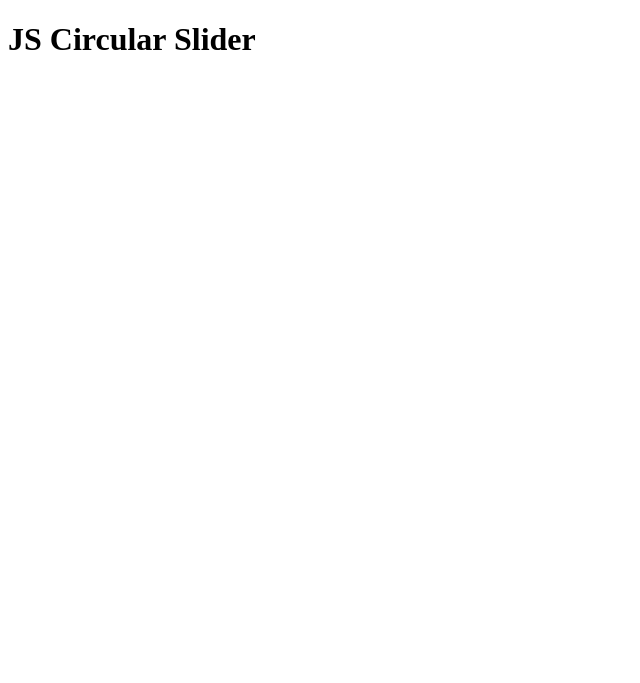
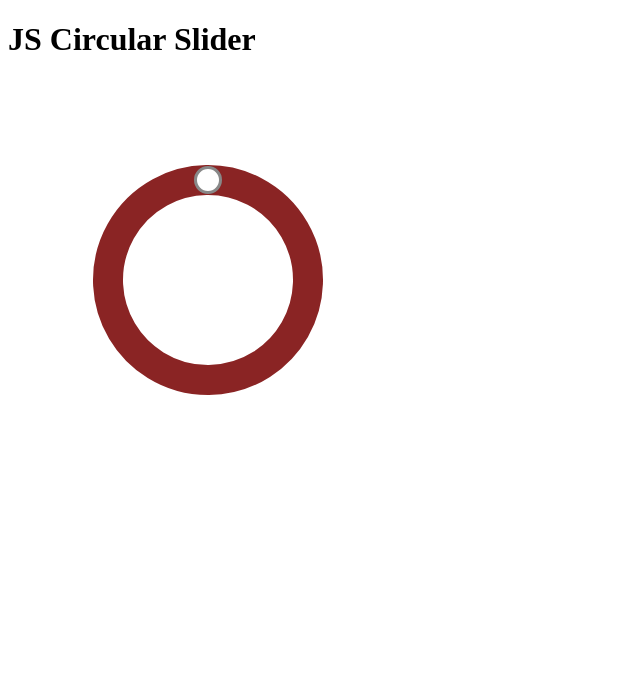
Before and after one commit to nkoporec/circular-slider, a plain HTML site: page index.html in a window 1280 px wide. Shown: the whole page, without its empty margins (0-640 px from the left). Drawn offline with Linux system fonts and the light colour scheme.

Commit message:
Cleanup, create basic circle slider with handler

```diff
--- a/index.html
+++ b/index.html
@@ -23,6 +23,7 @@
                     max: 100,
                     step: 10,
                     initialVal: 50,
+                    color: "#8a2424",
                 },
             ]
         };
--- a/slider.js
+++ b/slider.js
@@ -2,63 +2,109 @@ class Slider {
 
     constructor({ selector, sliders }) {
         this.selector = selector;
-    this.wrapper = document.querySelector(this.selector);
-    this.sliders = sliders;
-    this.width = 600;
-    this.height = 600;
-    // @TODO Replace with actual Pi.
-    this.pi2 = 2 * 3,14;
-    this.arcLength = 10;
-    this.arcSpacing = 0.7;
+        this.container = document.querySelector(this.selector);
+        this.sliderWidth = 400;
+        this.sliderHeight = 400;
         this.cx = this.sliderWidth / 2;
         this.cy = this.sliderHeight / 2;
+        this.tau = Math.PI * 2;
+        this.sliders = sliders;
     }
 
     init() {
-    const svgWrap = document.createElement('div');
+        const svgContainer = document.createElement('div');
+        svgContainer.classList.add('slider__data');
         const svg = document.createElementNS('http://www.w3.org/2000/svg', 'svg');
+        svg.setAttribute('height', this.sliderWidth);
+        svg.setAttribute('width', this.sliderHeight);
+        svgContainer.appendChild(svg);
+        this.container.appendChild(svgContainer);
 
-    // Basic svg attributes.
-    svg.setAttribute('height', this.width);
-    svg.setAttribute('width', this.height);
-
-    // Append the new svg el.
-    svgWrap.appendChild(svg);
-    this.wrapper.appendChild(svgWrap);
-
-    // Start drawing sliders.
-    this.sliders.forEach((slider, index) => this.drawSlider(svg, slider, index));
+        this.sliders.forEach((slider) => this.drawSlider(svg, slider));
     }
 
-  drawSlider(svg, slider, index) {
+    drawSlider(svg, slider) {
         // Defaults.
         slider.radius = slider.radius ?? 50;
         slider.min = slider.min ?? 0;
-    slider.max = slider.max ?? 100;
-    slider.step = slider.step ?? 5;
-    slider.initialVal = slider.initialVal ?? 0;
+        slider.max = slider.max ?? 1000;
+        slider.step = slider.step ?? 50;
+        slider.initialValue = slider.initialValue ?? 0;
+        slider.color = slider.color ?? '#FF5733';
 
-    const circumf = slider.radius * this.pi2;
-    const initialAngle = Math.floor( (slider.initialVal / (slider.max - slider.min)) * 360 );
+        const initialAngle = Math.floor( (slider.initialValue / (slider.max - slider.min)) * 360 );
+        const sliderGroup = document.createElementNS('http://www.w3.org/2000/svg', 'g');
 
-    const arcSpacing = this.calculateArcSpacing(circumf, this.arcLength, this.arcSpacing);
-
-    const sliderGroup = document.createElementNS('http://www.w3.org/2000/svg', 'g');
-    sliderGroup.setAttribute('class', 'slider-single');
-    sliderGroup.setAttribute('data-slider', index);
         sliderGroup.setAttribute('transform', 'rotate(-90,' + this.cx + ',' + this.cy + ')');
         sliderGroup.setAttribute('rad', slider.radius);
         svg.appendChild(sliderGroup);
 
-    return;
+        this.drawPath(slider.radius, 360, sliderGroup, slider.color);
+        this.drawHandle(slider, initialAngle, sliderGroup);
     }
 
-  calculateArcSpacing(circumf, arcLength, arcSpacing) {
-    const num = Math.floor((circumf / arcLength) * arcSpacing);
-    const total = circumf - num * arcLength;
-    const result = total / num;
+    drawPath(radius, angle, group, color) {
+        const path = document.createElementNS('http://www.w3.org/2000/svg', 'path');
+        path.setAttribute('d', this.describeArc(this.cx, this.cy, radius, 0, angle));
+        path.style.stroke = color;
+        path.style.strokeWidth = 30;
+        path.style.fill = 'none';
+        group.appendChild(path);
+    }
 
-    return result;
+    drawHandle(slider, initialAngle, group) {
+        const handleCenter = this.calculateHandleCenter(initialAngle * this.tau / 360, slider.radius);
+        const handle = document.createElementNS('http://www.w3.org/2000/svg', 'circle');
+
+        handle.setAttribute('class', 'sliderHandle');
+        handle.setAttribute('cx', handleCenter.x);
+        handle.setAttribute('cy', handleCenter.y);
+        handle.setAttribute('r', 12.5);
+        handle.style.stroke = "#888888";
+        handle.style.strokeWidth = 3;
+        handle.style.fill = '#fff';
+
+        group.appendChild(handle);
+    }
+
+    describeArc (x, y, radius, startAngle, endAngle) {
+        let endAngleOriginal, start, end, arcSweep, path;
+        endAngleOriginal = endAngle;
+
+        if(endAngleOriginal - startAngle === 360){
+            endAngle = 359;
+        }
+
+        start = this.polarToCartesian(x, y, radius, endAngle);
+        end = this.polarToCartesian(x, y, radius, startAngle);
+        arcSweep = endAngle - startAngle <= 180 ? '0' : '1';
+
+        if (endAngleOriginal - startAngle === 360) {
+            path = [
+                'M', start.x, start.y,
+                'A', radius, radius, 0, arcSweep, 0, end.x, end.y, 'z'
+            ].join(' ');
+        } else {
+            path = [
+                'M', start.x, start.y,
+                'A', radius, radius, 0, arcSweep, 0, end.x, end.y
+            ].join(' ');
+        }
+
+        return path;
+    }
+
+    polarToCartesian (centerX, centerY, radius, angleInDegrees) {
+        const angleInRadians = angleInDegrees * Math.PI / 180;
+        const x = centerX + (radius * Math.cos(angleInRadians));
+        const y = centerY + (radius * Math.sin(angleInRadians));
+        return {x, y};
+    }
+
+    calculateHandleCenter (angle, radius) {
+        const x = this.cx + Math.cos(angle) * radius;
+        const y = this.cy + Math.sin(angle) * radius;
+        return {x, y};
     }
 
 }
```
Lines whose indentation alone changed are shown as unchanged.
